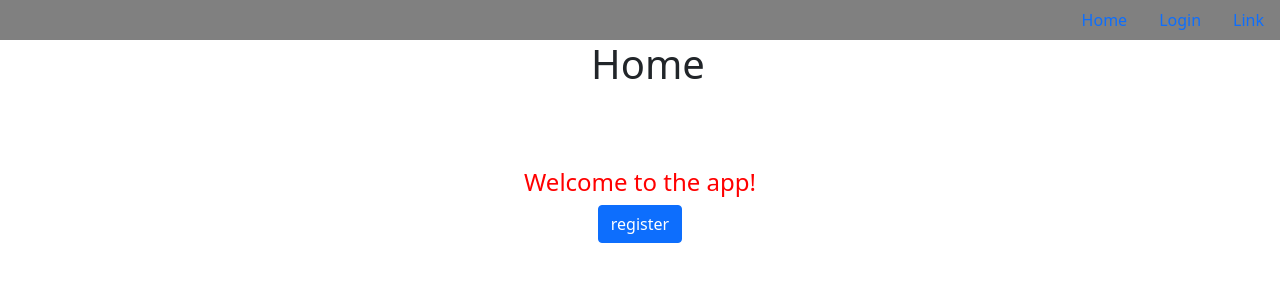
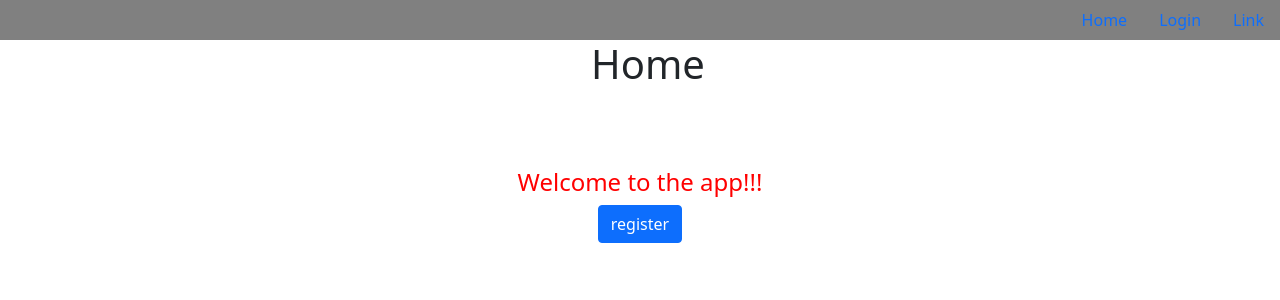
Before and after one commit to StanaAndrei/railsapi, a React (Create React App) app in the folder frontend/: page / in a window 1280 px wide. Shown: the top 300 px of the page. Built offline with nearby package versions, Linux system fonts and the light colour scheme.

Commit message:
changed home.jsx location

```diff
--- a/frontend/src/App.jsx
+++ b/frontend/src/App.jsx
@@ -1,6 +1,6 @@
 import React from 'react';
 import { BrowserRouter, Routes, Route, Navigate } from "react-router-dom";
-import Home from './Pages/Home';
+import Home from './Pages/Home/Home';
 import Header from "./Pages/Header/Header"
 import Login from './Pages/Login/Login';
 import Settings from './Pages/Settings/Settings';
--- a/frontend/src/Pages/Home.jsx
+++ b/frontend/src/Pages/Home/Home.jsx
@@ -1,6 +1,6 @@
 import React from 'react';
 import Button from 'react-bootstrap/Button';
-import UserAPI from '../api/UserAPI';
+import UserAPI from '../../api/UserAPI';
 
 function Home(props) {
 
@@ -8,7 +8,7 @@ function Home(props) {
         <div>
             <h1 style={{ marginLeft: '1rem', textAlign: 'center' }}>Home</h1>
             <br /><br /><br />
-            <h4 style={{ textAlign: 'center', color: 'red' }}>Welcome to the app!</h4>
+            <h4 style={{ textAlign: 'center', color: 'red' }}>Welcome to the app!!!</h4>
             { !UserAPI.isLoggedIn() &&
                 <div style={{
                     display: 'flex',
```
